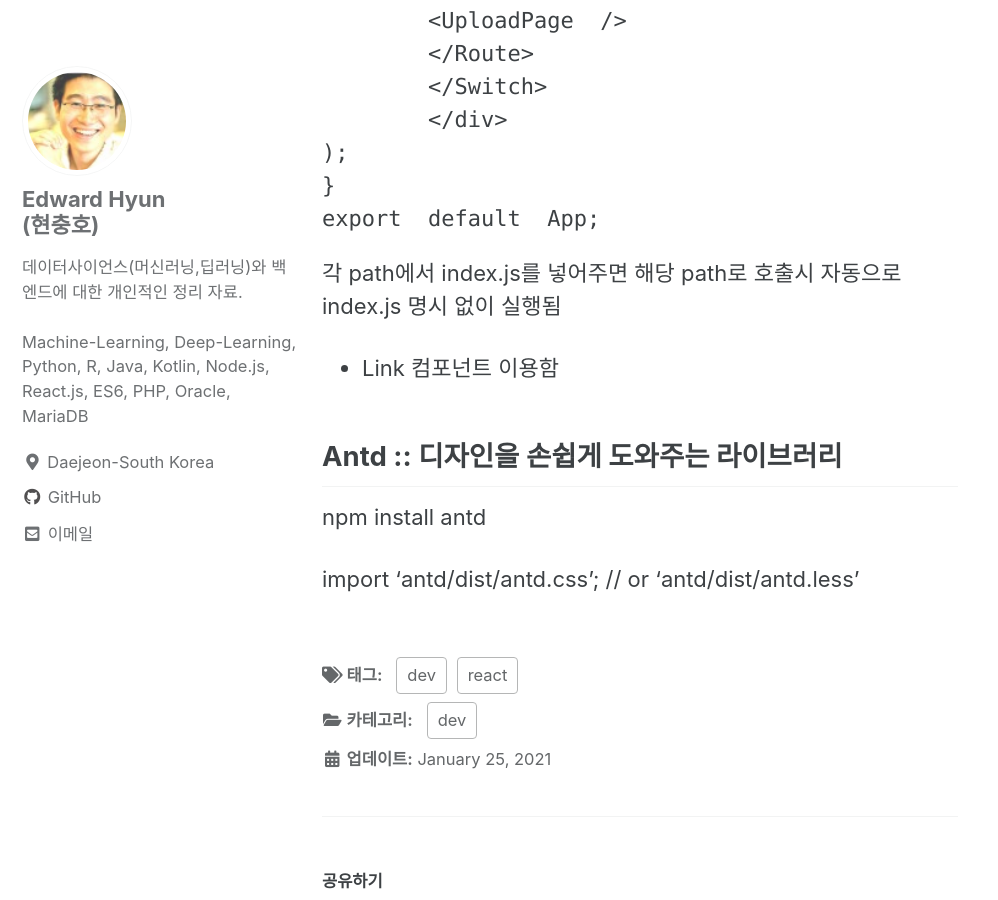
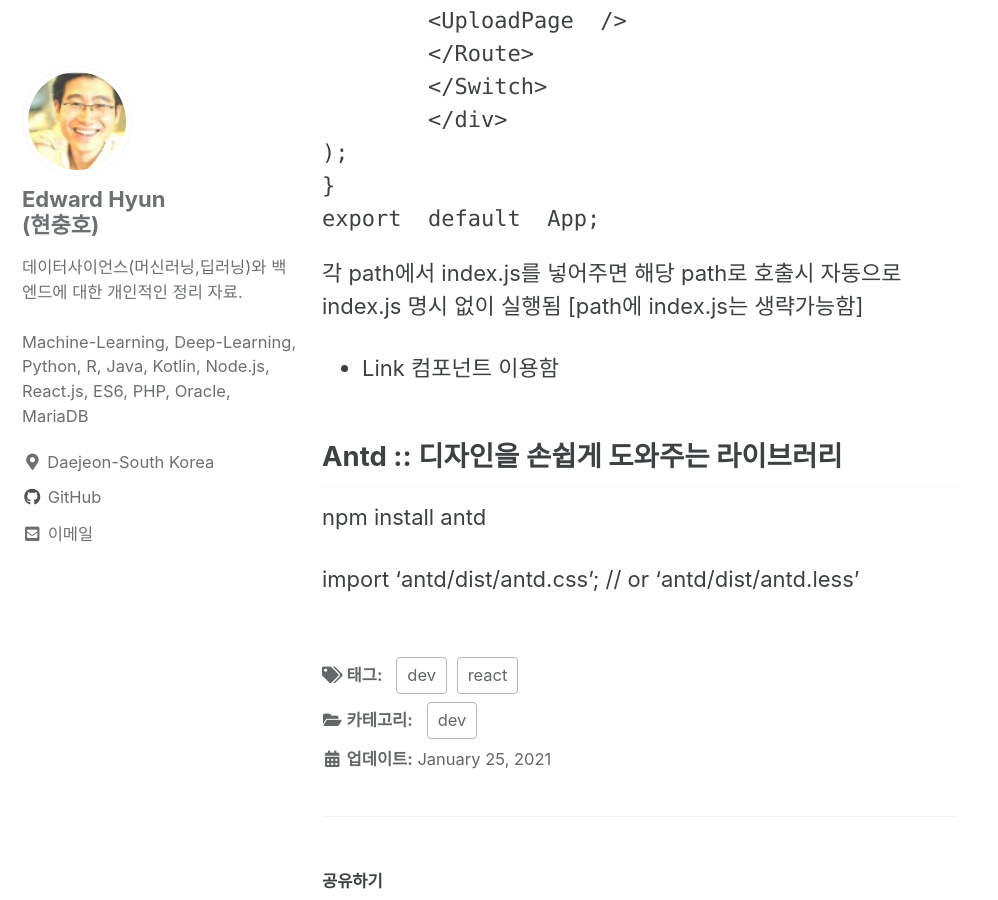
Before and after one commit to iamhch24/iamhch24.github.io, a Jekyll site: the page built from _posts/2021-01-25-[React].md, in a window 1280 px wide and 900 px high, scrolled down 4342 px. Shown: the whole window, without its empty margins (0-998 px from the left). Built offline with Jekyll 4.4.1, drawn with Linux system fonts in a browser that asks for light colours; cached includes are drawn as plain includes; some of the changed lines change nothing that is shown.

Commit message:
_posts/2021-01-25-[React].md updated from https://stackedit.io/

````diff
--- a/_posts/2021-01-25-[React].md
+++ b/_posts/2021-01-25-[React].md
@@ -138,7 +138,7 @@ return (
 }
 export  default  App;
 ```
-각 path에서 index.js를 넣어주면 해당 path로 호출시 자동으로 index.js 명시 없이 실행됨
+각 path에서 index.js를 넣어주면 해당 path로 호출시 자동으로 index.js 명시 없이 실행됨 [path에 index.js는 생략가능함]
 
 
 
@@ -150,8 +150,8 @@ npm install antd
 
 import 'antd/dist/antd.css'; // or 'antd/dist/antd.less'
 <!--stackedit_data:
-eyJoaXN0b3J5IjpbODYwNzM4MzIxLC0xMjc4NTM5NzMzLDQyOT
-A0ODIwMSwtNDc0MTQwNjM5LC0yNTc5MjE1MTYsMTEwMTQ0OTY5
-MywtMTY0MjQzMTE4NSwtMTY2NzM0MzU2NiwxMzA2Nzg1Mjk2LC
-0xOTYxNTk2Nzk4XX0=
+eyJoaXN0b3J5IjpbMjEzMTk3MjI5MiwtMTI3ODUzOTczMyw0Mj
+kwNDgyMDEsLTQ3NDE0MDYzOSwtMjU3OTIxNTE2LDExMDE0NDk2
+OTMsLTE2NDI0MzExODUsLTE2NjczNDM1NjYsMTMwNjc4NTI5Ni
+wtMTk2MTU5Njc5OF19
 -->
````
